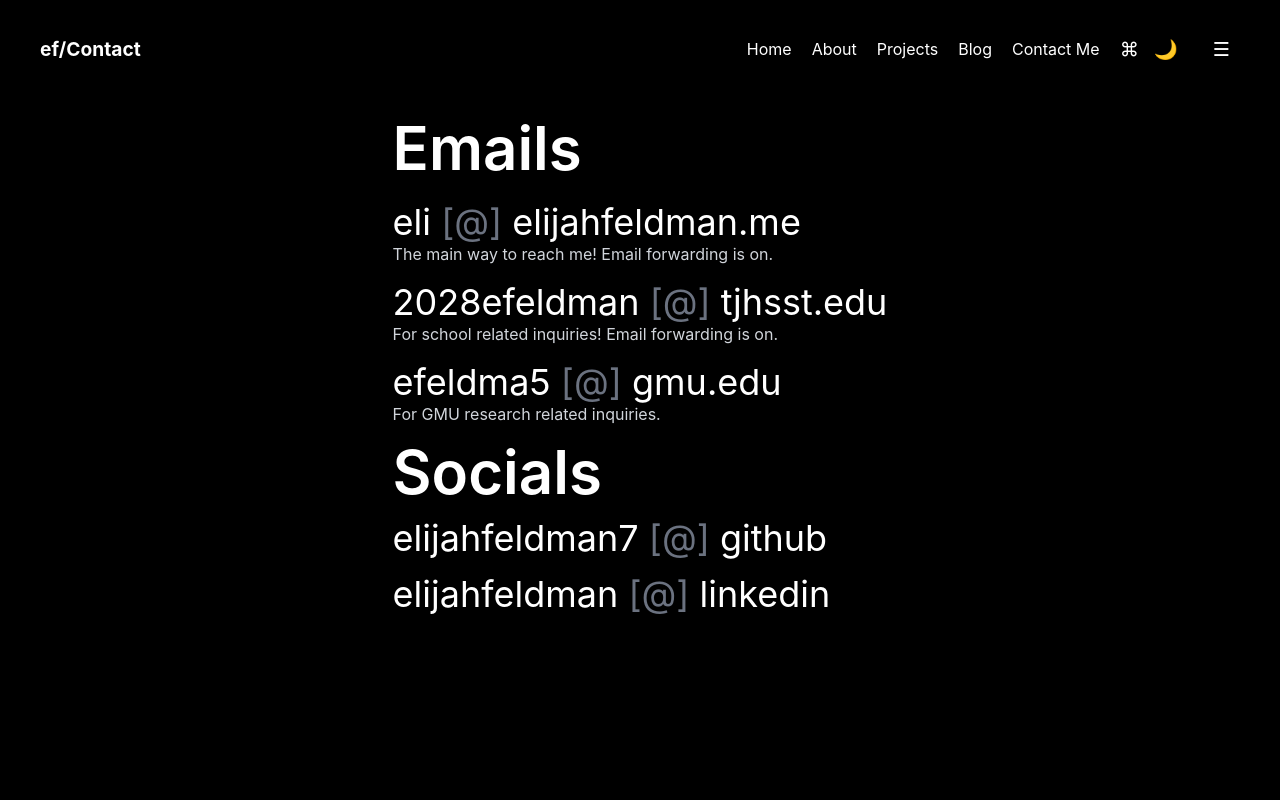
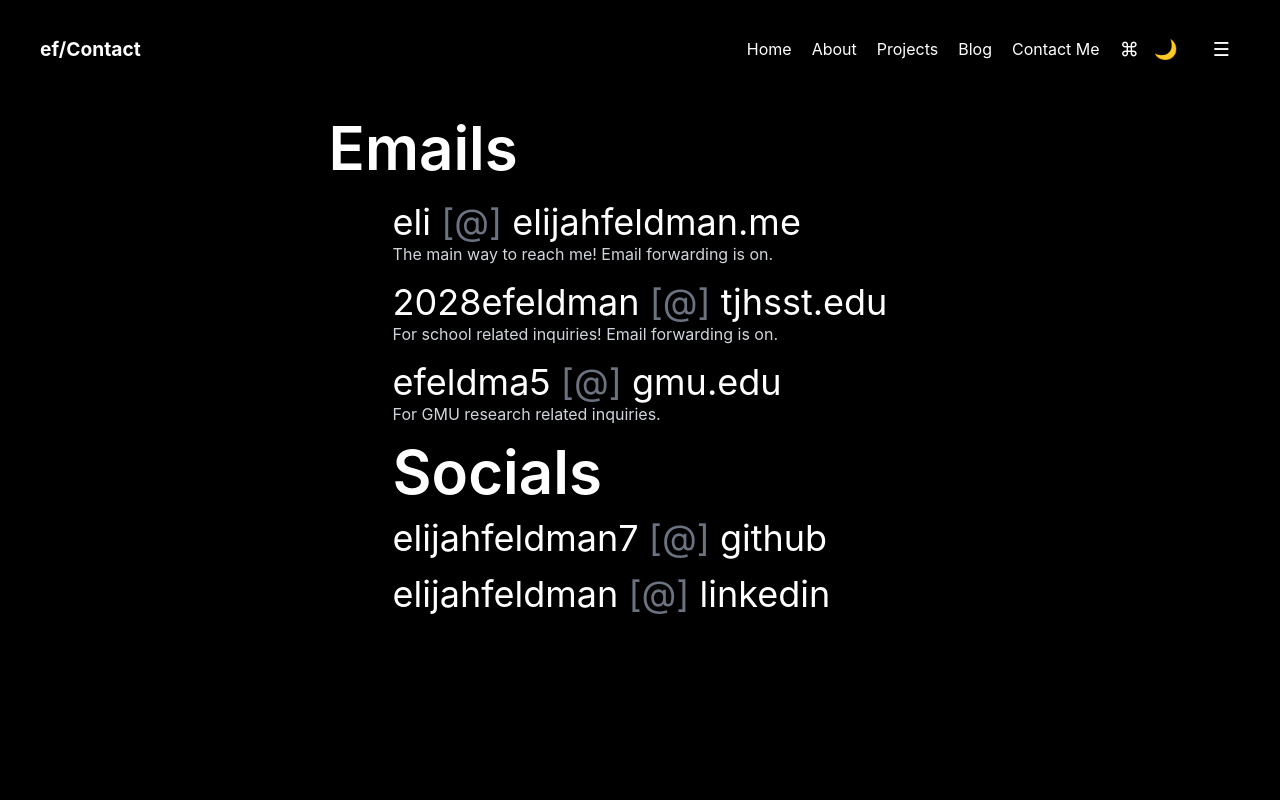
Before and after one commit to ElijahFeldman7/elijahfeldmanweb, a React (Create React App) app: page /contact in a window 1280 px wide. Shown: the top 800 px of the page. Built offline with nearby package versions, Linux system fonts and the light colour scheme.

Commit message:
emails: left on mobile

```diff
--- a/src/pages/Contact.js
+++ b/src/pages/Contact.js
@@ -6,7 +6,7 @@ function Contact() {
   return (
     <div className="min-h-screen flex flex-col">
       <main className="max-w-6xl mx-auto text-left pt-0 px-4 flex-1 flex flex-col justify-start text-container">
-        <div className="mt-8 px-4 sm:px-20 flex items-start justify-between">
+        <div className="mt-8 px-4 flex items-start justify-between">
           <div>
             <h1 className="text-6xl font-semibold flex text-left">
               <span className="left">Emails</span>
```
